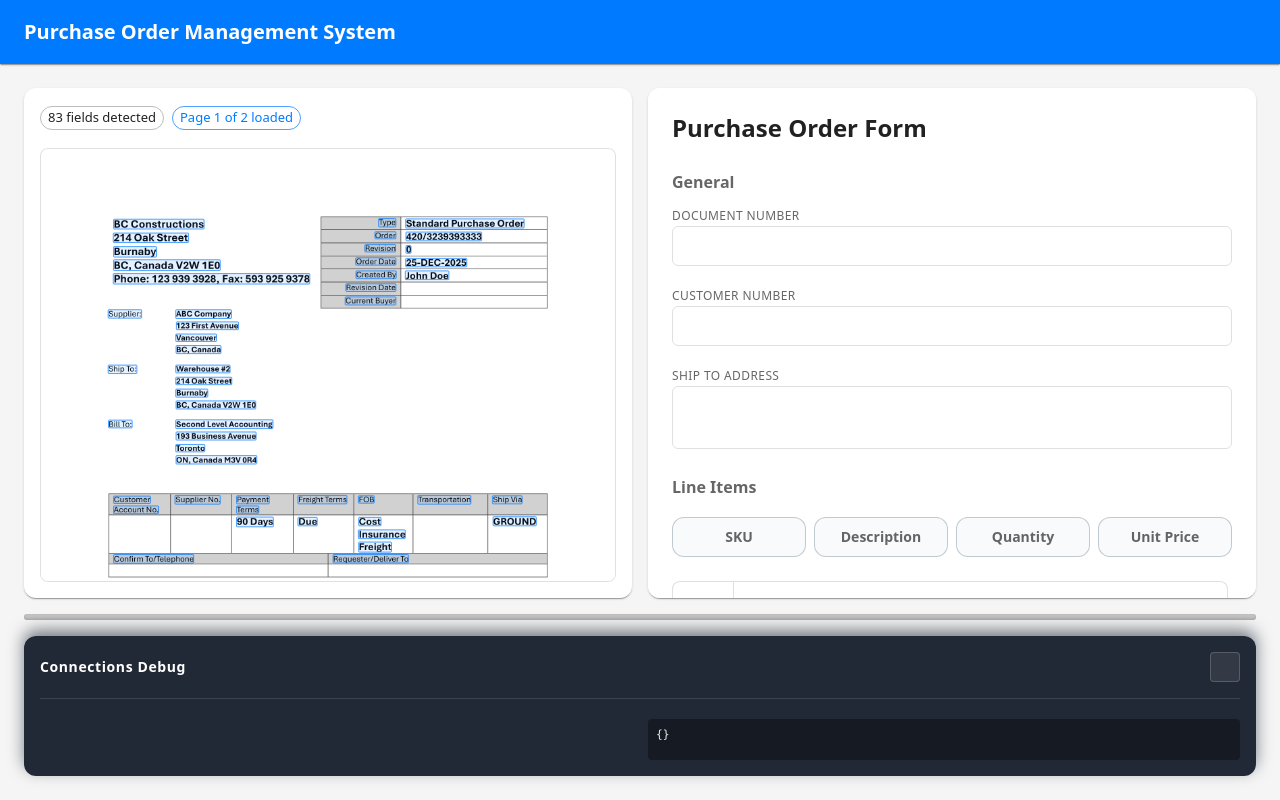
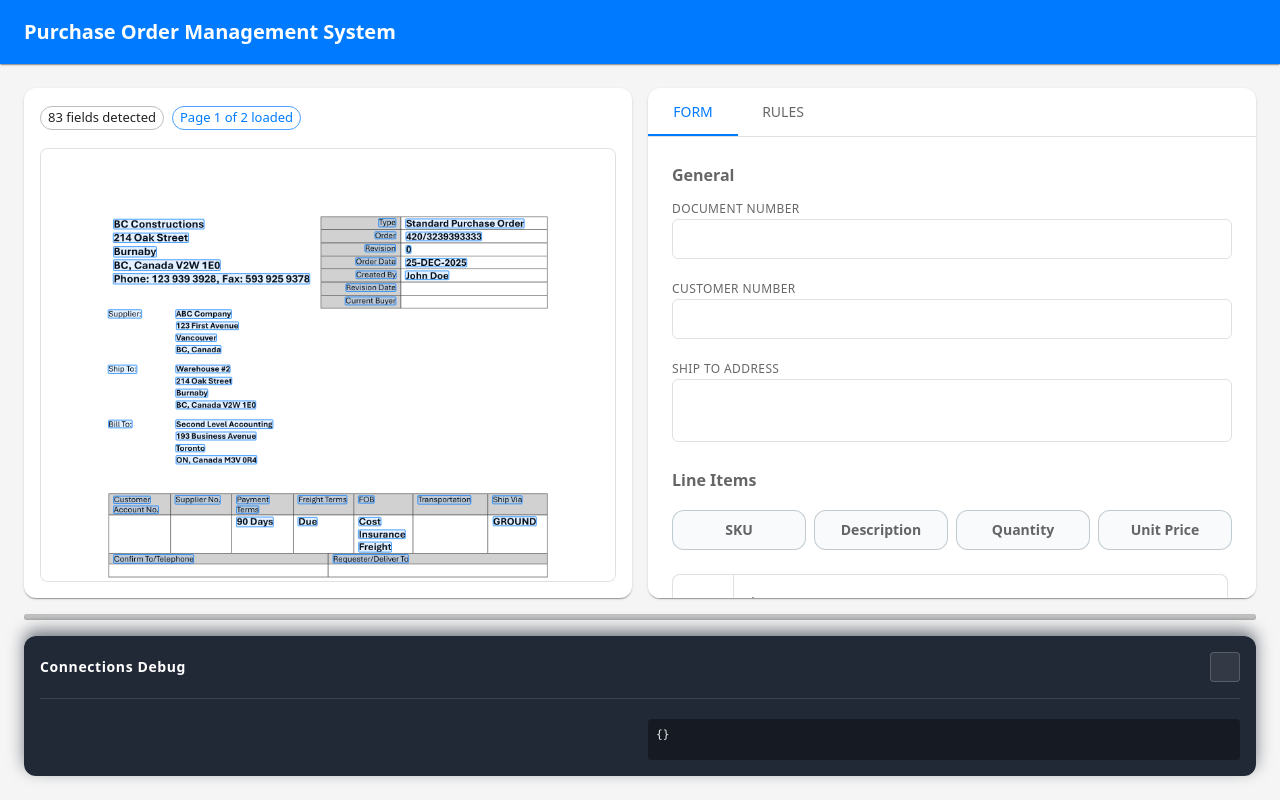
Before and after one commit to JeyNation/thoth, a Next.js app: page / in a window 1280 px wide. Both pictures are taken after a click on the button 639 px from the left and 168 px from the top of the page. Built offline with nearby package versions, Linux system fonts and the light colour scheme; some icons are missing; what @mui/material-nextjs would draw is missing.

Commit message:
added rules tab

```diff
--- a/src/components/Form.tsx
+++ b/src/components/Form.tsx
@@ -636,10 +636,6 @@ const Form: React.FC<FormProps> = ({ onUpdate, onFieldFocus, clearPersistentFocu
     return (
         <Box sx={FORM_ROOT_SX} onClick={handleFormClick}>
             <Box sx={FORM_SCROLL_AREA_SX} data-scroll-listener>
-                <Typography variant="h5" fontWeight={600} color="text.primary">
-                    Purchase Order Form
-                </Typography>
-
                 <Box sx={FORM_SECTION_CONTAINER_SX}>
                     <Box>
                         <Typography variant="subtitle1" fontWeight={600} color="text.secondary" gutterBottom>
--- /dev/null
+++ b/src/components/Rules.tsx
@@ -0,0 +1,14 @@
+'use client';
+
+import React from 'react';
+import { Box } from '@mui/material';
+
+const Rules: React.FC = () => {
+    return (
+        <Box sx={{ p: 2 }}>
+            {/* Rules component - to be implemented */}
+        </Box>
+    );
+};
+
+export default Rules;
--- a/src/components/Workspace.tsx
+++ b/src/components/Workspace.tsx
@@ -1,7 +1,7 @@
 'use client';
 
 import React, { useState, useEffect, useRef, useCallback } from 'react';
-import { Box, Paper, IconButton, Tooltip, Menu, MenuItem, ListItemIcon, ListItemText } from '@mui/material';
+import { Box, Paper, IconButton, Tooltip, Menu, MenuItem, ListItemIcon, ListItemText, Tabs, Tab } from '@mui/material';
 import MenuIcon from '@mui/icons-material/Menu';
 import {
     WORKSPACE_ROOT_SX,
@@ -20,6 +20,7 @@ import Form from './Form';
 import Viewer from './Viewer';
 import Debugger from './Debugger';
 import ConnectionOverlay, { type OverlayConnection } from './ConnectionOverlay';
+import Rules from './Rules';
 
 interface WorkspaceProps {
     documentPath: string;
@@ -37,6 +38,7 @@ const Workspace: React.FC<WorkspaceProps> = ({ documentPath, onBackToList }) =>
     const [overlaysVisible, setOverlaysVisible] = useState<boolean>(true);
     const [menuAnchorEl, setMenuAnchorEl] = useState<null | HTMLElement>(null);
     const menuOpen = Boolean(menuAnchorEl);
+    const [activeTab, setActiveTab] = useState<number>(0);
 
     const {
         updatePurchaseOrder,
@@ -358,6 +360,10 @@ const Workspace: React.FC<WorkspaceProps> = ({ documentPath, onBackToList }) =>
         setMenuAnchorEl(null);
     };
 
+    const handleTabChange = (_event: React.SyntheticEvent, newValue: number) => {
+        setActiveTab(newValue);
+    };
+
     return (
         <Box sx={WORKSPACE_ROOT_SX}>
             <Box sx={WORKSPACE_INNER_SX}>
@@ -415,12 +421,40 @@ const Workspace: React.FC<WorkspaceProps> = ({ documentPath, onBackToList }) =>
                         </Box>
                     </Paper>
                     <Paper elevation={1} sx={WORKSPACE_PANEL_PAPER_SX}>
-                        <Box sx={WORKSPACE_PANEL_BOX_SX} data-form-panel>
-                            <Form
-                                onUpdate={handlePurchaseOrderUpdate}
-                                onFieldFocus={handleFieldFocus}
-                                focusedBoundingBoxId={focusedBoundingBoxId}
-                            />
+                        <Box sx={{ display: 'flex', flexDirection: 'column', height: '100%' }}>
+                            <Tabs
+                                value={activeTab}
+                                onChange={handleTabChange}
+                                sx={{
+                                    borderBottom: 1,
+                                    borderColor: 'divider',
+                                    minHeight: 48,
+                                    '& .MuiTab-root': {
+                                        minHeight: 48,
+                                        '&:focus': {
+                                            outline: 'none',
+                                        },
+                                        '&.Mui-focusVisible': {
+                                            backgroundColor: 'transparent',
+                                        },
+                                    }
+                                }}
+                            >
+                                <Tab label="Form" disableRipple />
+                                <Tab label="Rules" disableRipple />
+                            </Tabs>
+                            <Box sx={{ flex: 1, overflow: 'hidden' }} data-form-panel>
+                                {activeTab === 0 && (
+                                    <Form
+                                        onUpdate={handlePurchaseOrderUpdate}
+                                        onFieldFocus={handleFieldFocus}
+                                        focusedBoundingBoxId={focusedBoundingBoxId}
+                                    />
+                                )}
+                                {activeTab === 1 && (
+                                    <Rules />
+                                )}
+                            </Box>
                         </Box>
                     </Paper>
                 </Box>
```
